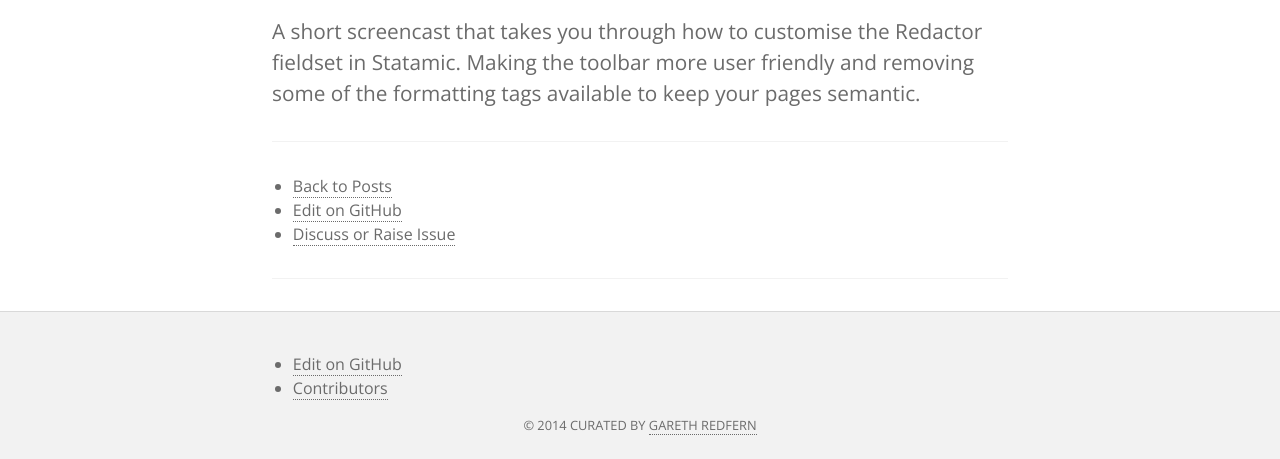
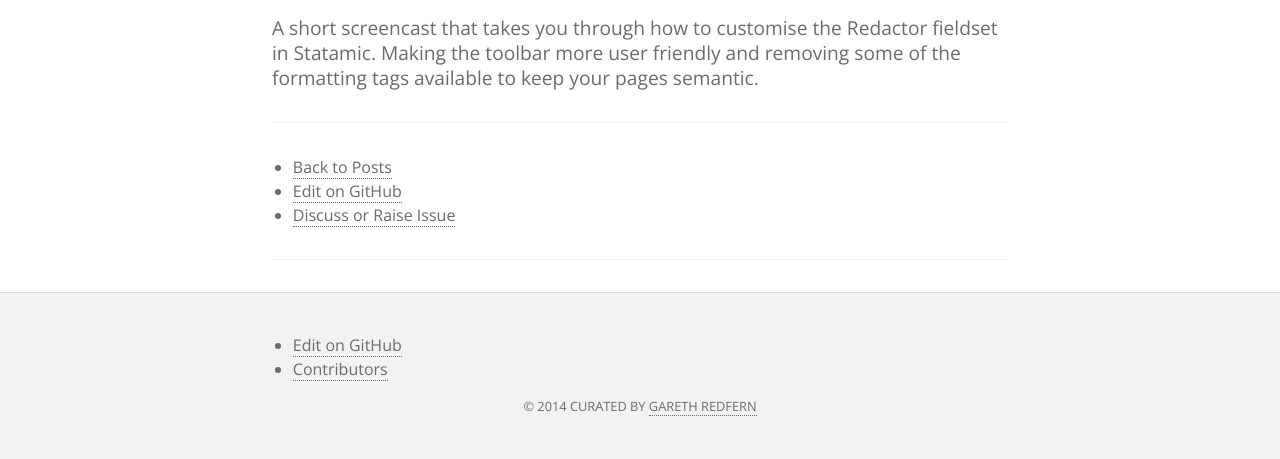
Before and after one commit to yankeebobo/statamicthemes.github.io, a Jekyll site: the page built from _articles/2013-07-28-customising-the-redactor-field-statamic.md, in a window 1280 px wide. Shown: the part 628-1087 px from the top of the page. Built offline with Jekyll 4.4.1, drawn with Linux system fonts in a browser that asks for light colours; comment, search, counter and statistics services are not loaded.

Commit message:
Tweaked lead styles.

```diff
--- a/_sass/_helpers.scss
+++ b/_sass/_helpers.scss
@@ -14,7 +14,7 @@
 }
 // END PLACEHOLDERS ============================================================
 
-.lead { font-size: 1.3em; }
+.lead { font-size: 1.2em; line-height: 1.3; }
 .list--unstyled { @extend %no_list; }
 .list--indent { padding-left: 0.5em; }
 .hide, .screen-reader-text {
```
